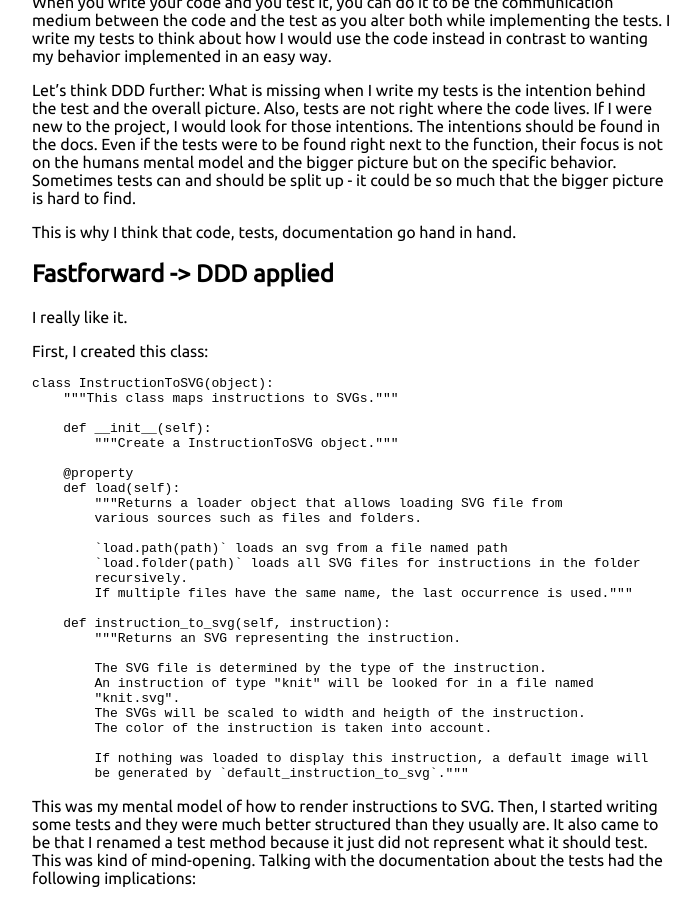
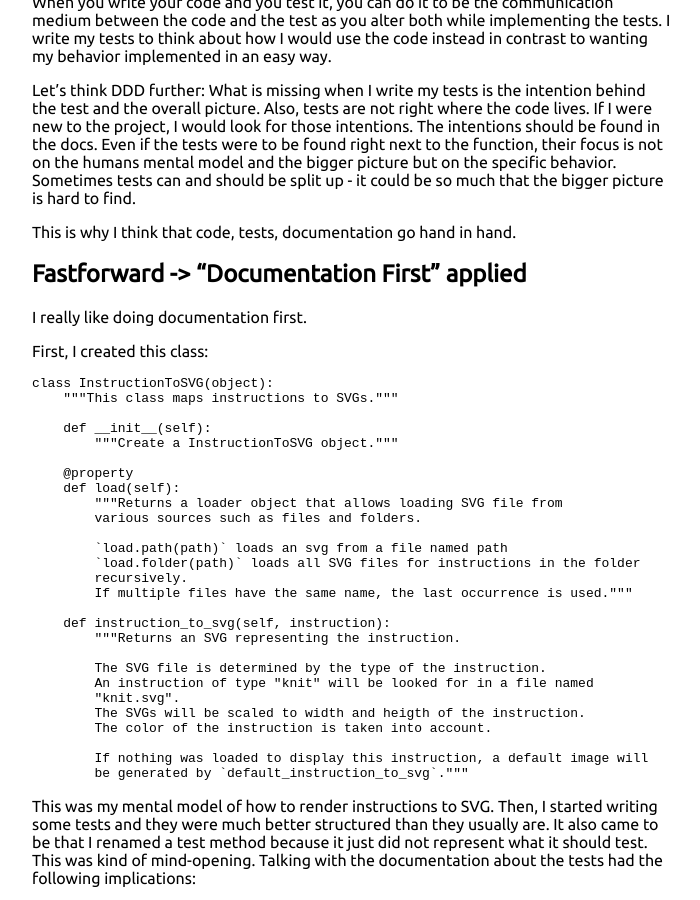
Before and after one commit to niccokunzmann/niccokunzmann.github.io, a Jekyll site: the page built from _posts/2016-06-10-Documentation-Driven-Development.md, in a window 1280 px wide and 900 px high, scrolled down 1123 px. Shown: the whole window, without its empty margins (288-988 px from the left). Built offline with Jekyll 4.4.1, drawn with Linux system fonts in a browser that asks for light colours.

Commit message:
more specific subtitle

```diff
--- a/_posts/2016-06-10-Documentation-Driven-Development.md
+++ b/_posts/2016-06-10-Documentation-Driven-Development.md
@@ -64,10 +64,10 @@ that the bigger picture is hard to find.
 
 This is why I think that code, tests, documentation go hand in hand.
 
-Fastforward -> DDD applied
---------------------------
+Fastforward -> "Documentation First" applied
+--------------------------------------------
 
-I really like it.
+I really like doing documentation first.
 
 First, I created this class:
 
```
